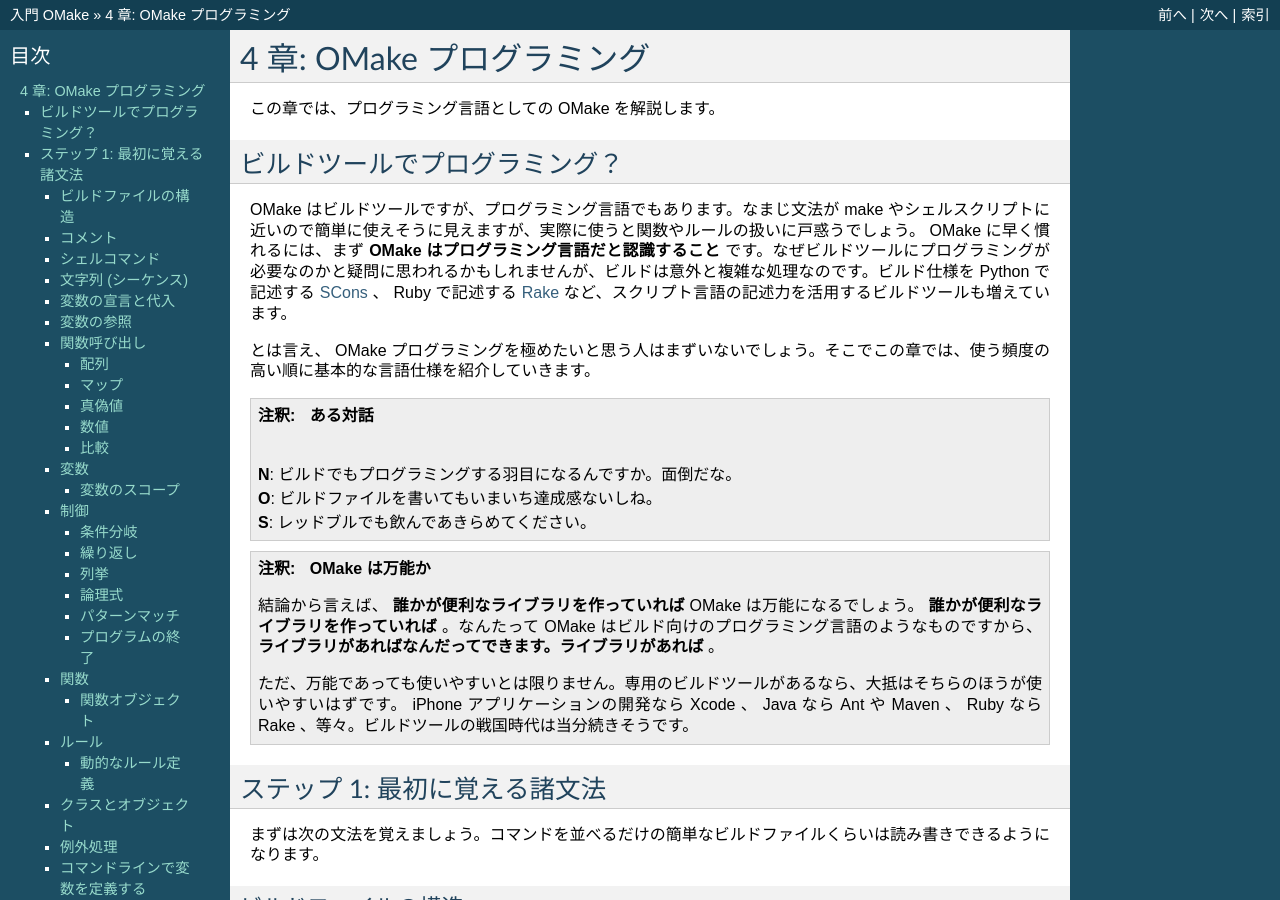
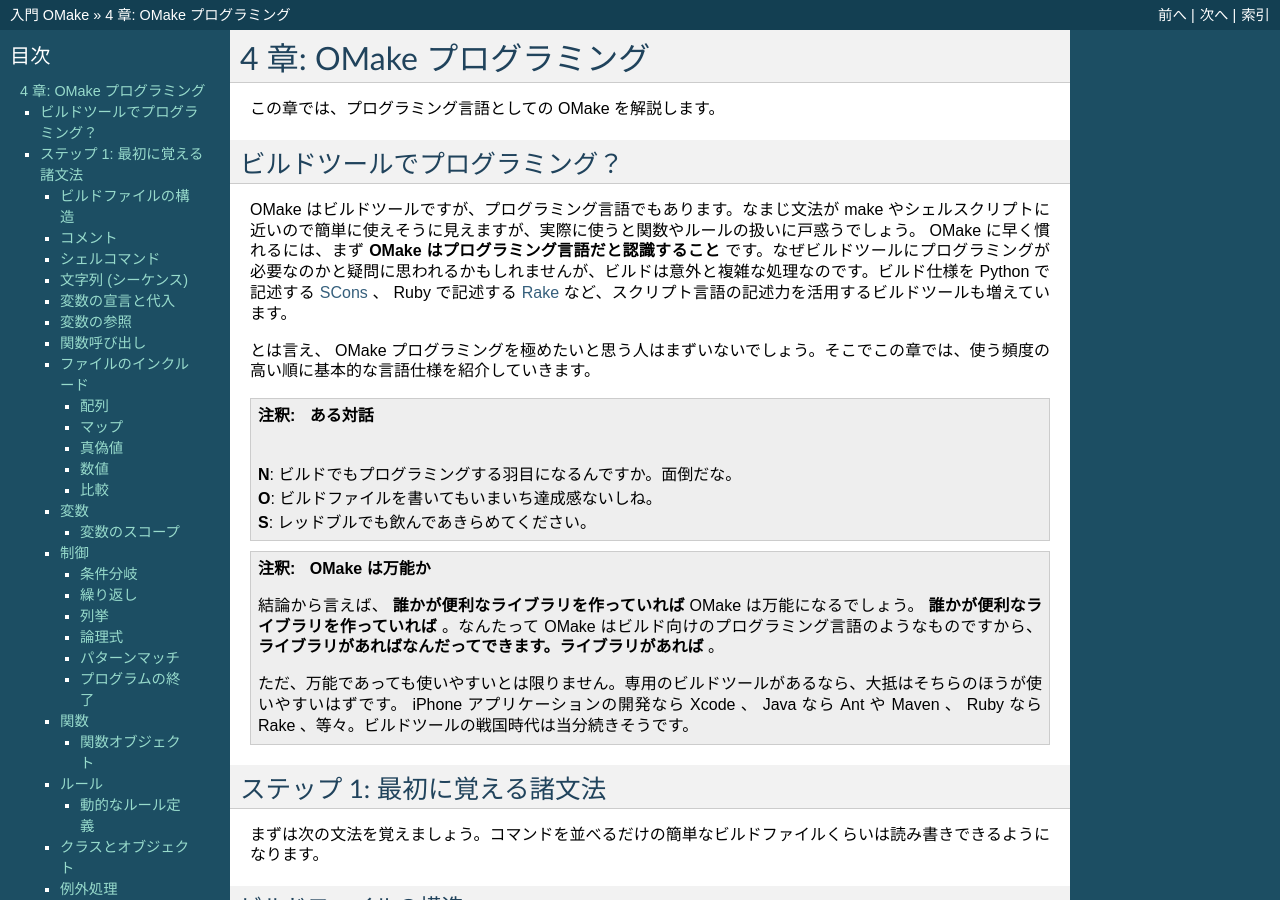
Before and after one commit to szktty/omakebook-jp, a Sphinx documentation site: the page built from source/programming.rst, in a window 1280 px wide and 900 px high. Built offline with Sphinx 7.4.7, drawn with Linux system fonts in a browser that asks for light colours; some of the changed text lies outside the part shown.

Commit message:
ファイルのインクルードの項を用意

```diff
--- a/source/programming.rst
+++ b/source/programming.rst
@@ -117,6 +117,12 @@
    CProgram
 
 
+.. _IncludingFiles:
+
+ファイルのインクルード
+----------------------
+
+* include と open の違い
 
 .. index:: 配列
 
```
